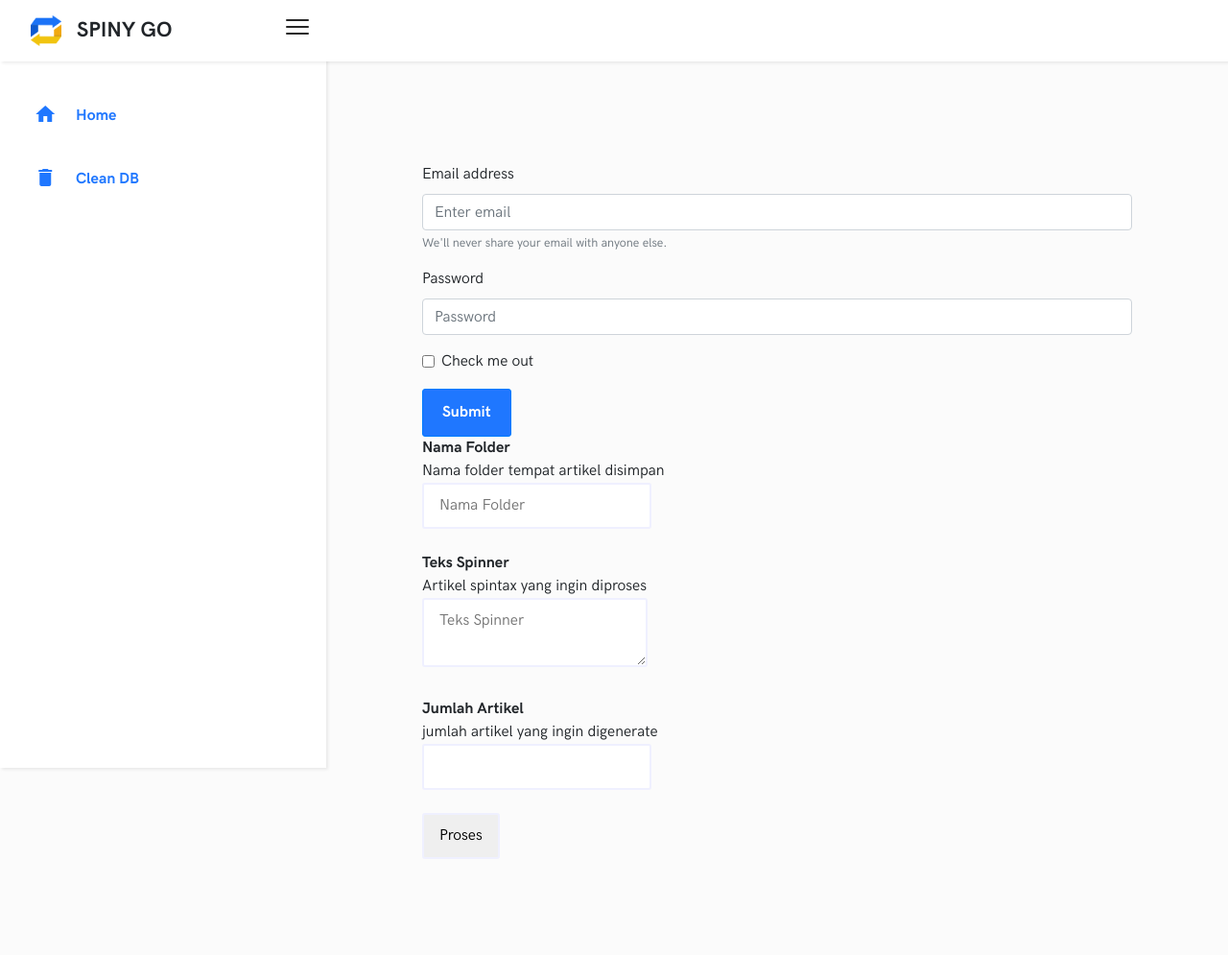
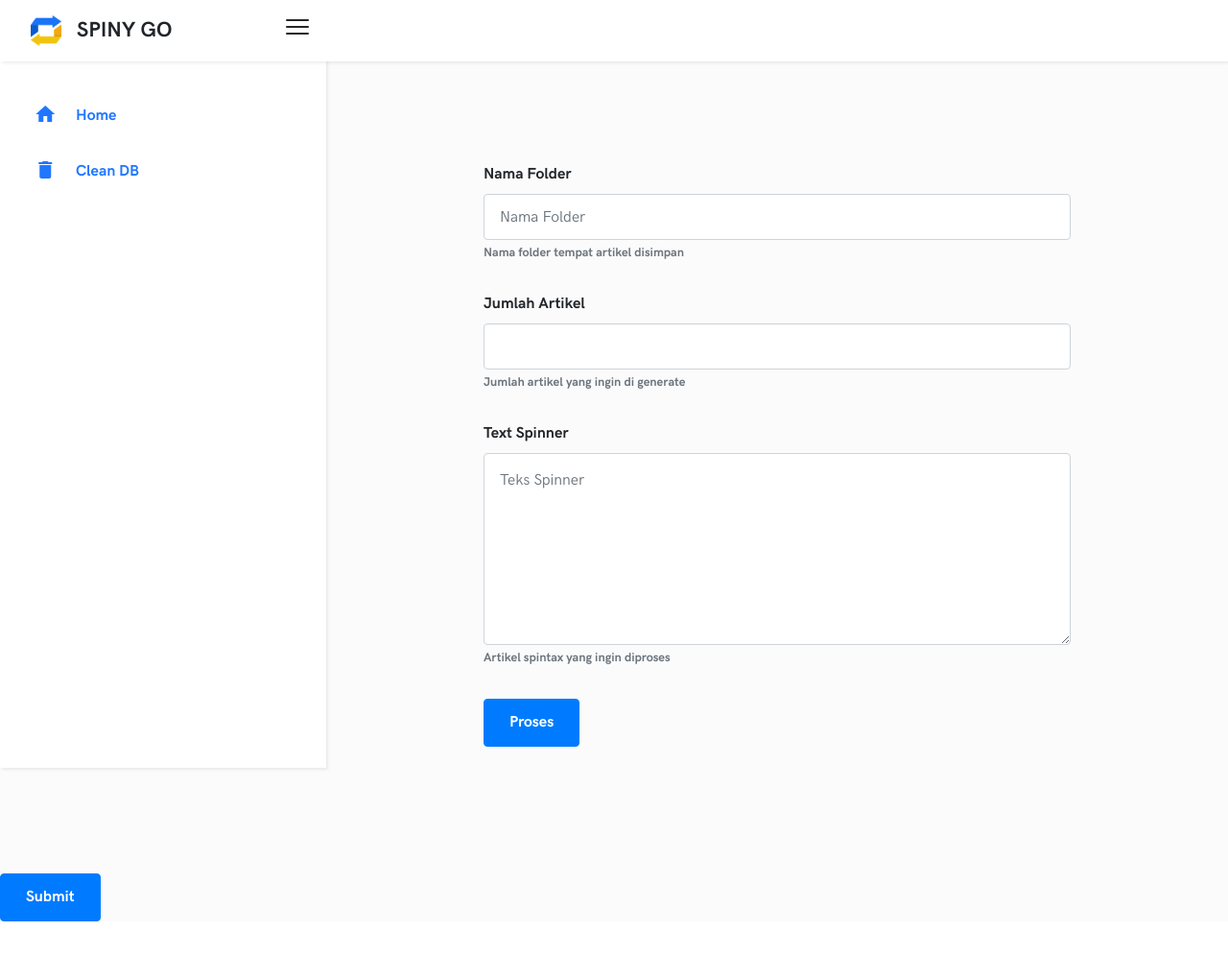
Before and after one commit to hiriski/SpinyArticle, a PHP site: page / in a window 1280 px wide. Shown: the whole page at 96% size. After the commit the page ends 960 px from the top, so only its background shows below. Run offline with PHP 8.4, Linux system fonts and the light colour scheme.

Commit message:
Front end with bootstrap

```diff
--- a/assets/css/style.css
+++ b/assets/css/style.css
@@ -31,20 +31,23 @@ aside nav ul li {
 }
 
 button, .btn {
-  background-color: #1f77ff;
-  color: #fff;
-  border-radius: 3px;
-  padding: 12px 20px;
+  font-weight: bold;
+  padding: 12px 26px;
+}
+
+.form-group {
+  margin-bottom: 2rem;
+}
+.form-group label {
   font-weight: bold;
 }
 
-input, textarea {
-  padding: 10px 16px;
-  border-radius: 3px;
-  border: 2px solid #eff0ff;
+.form-control {
+  height: 48px;
+  padding: 1rem;
 }
-input:focus, textarea:focus {
-  border-color: #1f77ff;
+.form-control:focus {
+  box-shadow: 0 0 0 0.2rem rgba(10, 93, 253, 0.64);
 }
 
 * {
@@ -57,6 +60,11 @@ body {
   font-family: "HK Grotesk", sans-serif;
   font-size: 16px;
   background: #fbfbfb;
+}
+
+.h1, .h2, .h3, .h4, .h5, .h6,
+h1, h2, h3, h4, h5, h6 {
+  font-weight: 700;
 }
 
 a {
@@ -81,6 +89,16 @@ main .content {
   padding: 1rem;
 }
 
+#spinnerygoz {
+  padding: 0 4rem;
+}
+#spinnerygoz textarea {
+  min-height: 200px;
+}
+#spinnerygoz .form-text {
+  font-weight: bold;
+}
+
 aside {
   position: fixed;
   top: 0;
@@ -98,7 +116,7 @@ aside nav ul {
 }
 aside nav ul li {
   padding: 0 2.2rem;
-  margin-bottom: 1.5rem;
+  margin-bottom: 1rem;
 }
 aside nav ul li a {
   width: 100%;
--- a/assets/scss/components/_button.scss
+++ b/assets/scss/components/_button.scss
@@ -1,7 +1,4 @@
 button, .btn  {
-  background-color: $primary-color;
-  color: $light;
-  border-radius: $border-radius;
-  padding: 12px 20px;
   font-weight: bold;
+  padding: 12px 26px;
 }
--- a/clean_db.php
+++ b/clean_db.php
@@ -29,7 +29,7 @@
           $kueri_ambilkey=mysqli_query($con,"delete from data_spinner");
           echo "<h1>Database berhasil dibersihkan</h1>";
         ?>
-          <a class="btn" href='index.php'><i class="material-icons">arrow_back</i> <span>Halaman Utama</span></a>
+          <a class="btn btn-primary" href='index.php'><i class="material-icons">arrow_back</i> <span>Halaman Utama</span></a>
       </div>
 		</div>s
 	</main>
--- a/index.php
+++ b/index.php
@@ -17,64 +17,44 @@
 <body>
 
 <div id="spiny-go">
-
 <?php require_once('partials/header.php'); ?>
 <?php require_once('partials/aside.php'); ?>
 
 
 	<main>
 		<div class="content">
-
-
-<form>
-<div class="form-group">
-<label for="exampleInputEmail1">Email address</label>
-<input
-type="email"
-class="form-control"
-id="exampleInputEmail1"
-aria-describedby="emailHelp"
-placeholder="Enter email">
-<small id="emailHelp" class="form-text text-muted">We'll never share your email with anyone else.</small>
-</div>
-<div class="form-group">
-<label for="exampleInputPassword1">Password</label>
-<input
-type="password"
-class="form-control"
-id="exampleInputPassword1"
-placeholder="Password"></div>
-<div class="form-group form-check">
-<input type="checkbox" class="form-check-input" id="exampleCheck1">
-<label class="form-check-label" for="exampleCheck1">Check me out</label>
-</div>
-<button type="submit" class="btn btn-primary">Submit</button>
-</form>
-
-
-			<form name="spinnerygoz" action="spinnerygo.php" method="POST">
-				<div class="form">
-
+			<form id="spinnerygoz" name="spinnerygoz" action="spinnerygo.php" method="POST">
+				<div class="form-group">
+					<label for="nama_folder">Nama Folder</label>
+					<input class="form-control" type="text" name="namaklien" id="nama_folder" placeholder="Nama Folder">
+					<small class="form-text text-muted">Nama folder tempat artikel disimpan</small>
 				</div>
 
+				<div class="form-group">
+					<label for="jumlah_artikel">Jumlah Artikel</label>
+					<input class="form-control" type="number" id="jumlah_artikel" name="jum_artikel" placholder="Jumlah Artikel">
+					<small class="form-text text-muted">Jumlah artikel yang ingin di generate</small>
+				</div>
 
-				<b>Nama Folder</b><br>
-				Nama folder tempat artikel disimpan<br>
-				<input type="text" name="namaklien" placeholder="Nama Folder"><br><br>
-				<b>Teks Spinner</b><br>
-				Artikel spintax yang ingin diproses<br>
-				<textarea name="artikelz" placeholder="Teks Spinner"></textarea>
-				<br><br>
-				<b>Jumlah Artikel</b><br>
-				jumlah artikel yang ingin digenerate<br>
-				<input type="text" name="jum_artikel" placholder="Jumlah Artikel"><br><br>
-				<input type="submit" name="submit" value="Proses"><br>
+				<div class="form-group">
+					<label for="jumlah_artikel">Text Spinner</label>
+					<textarea class="form-control" name="artikelz" placeholder="Teks Spinner"></textarea>
+					<small class="form-text text-muted">Artikel spintax yang ingin diproses</small>
+				</div>
+
+				<div class="form-group">
+					<input class="btn btn-primary" type="submit" name="submit" value="Proses">
+				</div>
+
 			</form>
+
 		</div>
 	</main>
 
 </div>
 
+<button type="submit" class="btn btn-primary">Submit</button>
+
 <script src="assets/js/index.js"></script>
 </body>
 </html>
--- a/lorem/lorem1.txt
+++ /dev/null
@@ -1 +0,0 @@
-Lorem ipsum dolor sit amet
--- a/lorem/lorem2.txt
+++ /dev/null
@@ -1 +0,0 @@
-Lorem ipsum dolor sit amet
--- a/lorem/lorem3.txt
+++ /dev/null
@@ -1 +0,0 @@
-Lorem ipsum dolor sit amet
--- a/lorem/lorem4.txt
+++ /dev/null
@@ -1 +0,0 @@
-Lorem ipsum dolor sit amet
--- a/lorem/lorem5.txt
+++ /dev/null
@@ -1 +0,0 @@
-Lorem ipsum dolor sit amet
--- a/lorem/lorem6.txt
+++ /dev/null
@@ -1 +0,0 @@
-Lorem ipsum dolor sit amet
--- a/lorem/lorem7.txt
+++ /dev/null
@@ -1 +0,0 @@
-Lorem ipsum dolor sit amet
--- a/lorem/lorem8.txt
+++ /dev/null
@@ -1 +0,0 @@
-Lorem ipsum dolor sit amet
--- a/lorem/lorem9.txt
+++ /dev/null
@@ -1 +0,0 @@
-Lorem ipsum dolor sit amet
--- a/partials/header.php
+++ b/partials/header.php
@@ -18,6 +18,13 @@
 					</div>
 
 				</div>
-			</div>
+			</div> <!-- #logo -->
+
+			<!-- <div id="search">
+				<div class="md-form mt-0">
+					<input class="form-control" type="text" placeholder="Search" aria-label="Search">
+				</div>
+			</div> -->
+
 		</div>
 	</header>
```
Also changed, not shown: assets/scss/components/_input.scss (+22 -6 lines), assets/scss/layout/_main.scss (+15 -0 lines), 1 other file.
